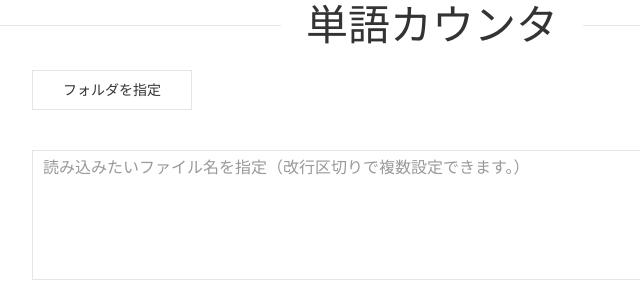
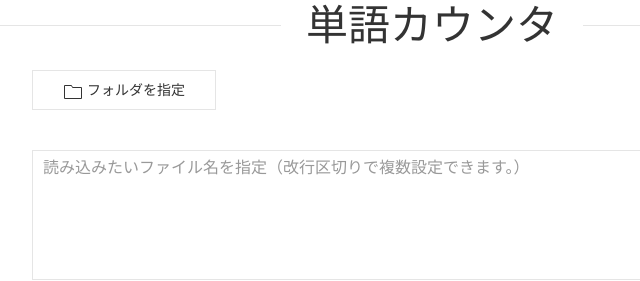
Before and after one commit to koboriakira/practice, a plain HTML site: page sampleapps/word_counter/index.html in a window 1280 px wide. Shown: the top 281 px of the page, 208-848 px from the left. Drawn offline with Linux system fonts and the light colour scheme.

Commit message:
Add a icon of uikit

```diff
--- a/sampleapps/word_counter/index.html
+++ b/sampleapps/word_counter/index.html
@@ -20,11 +20,13 @@
 </head>
 
 <body>
+
   <h1 class="uk-heading-line uk-text-center"><span>単語カウンタ</span></h1>
   <div class="uk-margin-auto uk-text-left" style="width: 800px;">
+
     <div class="uk-margin" uk-form-custom>
       <input type="file" id="file" webkitdirectory>
-      <button class="uk-button uk-button-default" type="button" tabindex="-1">フォルダを指定</button>
+      <button class="uk-button uk-button-default" type="button" tabindex="-1"><span uk-icon="folder"></span> フォルダを指定</button>
     </div>
     <textarea name="fileName" id="filename" rows="5" class="uk-textarea uk-margin" placeholder="読み込みたいファイル名を指定（改行区切りで複数設定できます。）"></textarea>
     </p>
```
